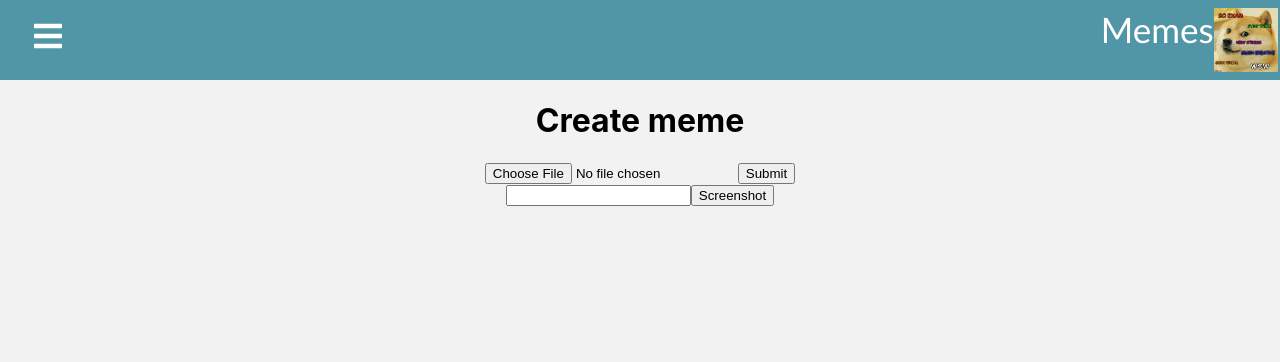
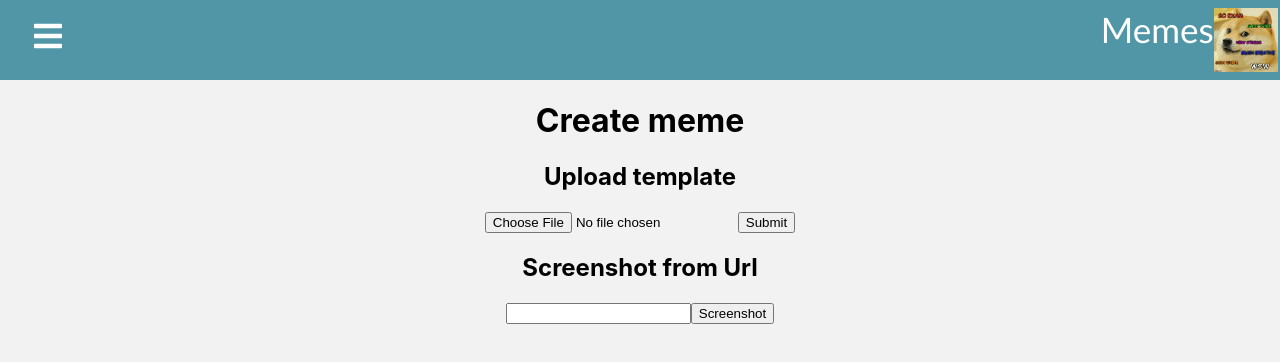
Before and after one commit to fkropfhamer/omm-client, a React (Create React App) app: page /meme/create in a window 1280 px wide. Shown: the top 362 px of the page. Built offline with nearby package versions, Linux system fonts and the light colour scheme.

Commit message:
refactored upload template and screenshot template to components

```diff
--- a/src/components/CreateMeme.tsx
+++ b/src/components/CreateMeme.tsx
@@ -1,76 +1,18 @@
 import React from "react";
 import { RouteComponentProps } from "react-router-dom";
-import { apiEndpointUrl } from "../constants";
 import '../css/Display.css'
+import UploadTemplate from "./UploadTemplate";
+import UrlScreenshotTemplate from "./UrlScreenshotTemplate";
 
-interface State {
-    urlInput: string;
-}
 
-export default class CreateMeme extends React.Component<RouteComponentProps, State> {
-    private fileInput: React.RefObject<any>;
 
-    constructor(props: RouteComponentProps) {
-        super(props);
-        this.handleSubmit = this.handleSubmit.bind(this);
-        this.fileInput = React.createRef();
-        this.state = {
-            urlInput: ""
-        }
-    }
-
-    private handleSubmit(event: React.FormEvent<HTMLFormElement>) {
-        event.preventDefault();
-
-        const data = new FormData();
-        data.append("template", this.fileInput.current.files[0])
-
-        fetch(apiEndpointUrl + 'template', {
-            method: "POST",
-            body: data
-        })
-        .then(res => res.json())
-        .then(json => {
-            console.log(json);
-            this.props.history.push('/meme/edit/' + json.data.id)
-        })
-        .catch(err => console.log(err));
-    }
-
-    private handleUrlSubmit= (event: React.FormEvent<HTMLFormElement>) => {
-        event.preventDefault();
-
-        const data = new FormData();
-        data.append("url", this.state.urlInput)
-
-        fetch(apiEndpointUrl + 'template', {
-            method: "POST",
-            body: data
-        })
-        .then(res => res.json())
-        .then(json => {
-            console.log(json);
-            this.props.history.push('/meme/edit/' + json.data.id)
-        })
-        .catch(err => console.log(err));
-    }
-
-    changeInputUrl = (event: React.FormEvent<HTMLInputElement>) => {
-        this.setState({urlInput: event.currentTarget.value});
-    }
-
+export default class CreateMeme extends React.Component<RouteComponentProps> {
     render() {
         return (
             <div className='displayWindow'>
                 <h1>Create meme</h1>
-                <form onSubmit={this.handleSubmit}>
-                    <input type="file" ref={this.fileInput}></input>
-                    <button type="submit">Submit</button>
-                </form>
-                <form onSubmit={this.handleUrlSubmit}>
-                    <input type="url" value={this.state.urlInput} onChange={this.changeInputUrl}></input>
-                    <button type="submit">Screenshot</button>
-                </form>
+                <UploadTemplate {...this.props}/>
+                <UrlScreenshotTemplate {...this.props} />
             </div>
         );
     }
--- /dev/null
+++ b/src/components/UploadTemplate.tsx
@@ -0,0 +1,45 @@
+import React from "react";
+import { RouteComponentProps } from "react-router-dom";
+import { apiEndpointUrl } from "../constants";
+import '../css/Display.css'
+
+
+export default class UploadTemplate extends React.Component<RouteComponentProps> {
+    private fileInput: React.RefObject<any>;
+
+    constructor(props: RouteComponentProps) {
+        super(props);
+        this.handleSubmit = this.handleSubmit.bind(this);
+        this.fileInput = React.createRef();
+    }
+
+    private handleSubmit(event: React.FormEvent<HTMLFormElement>) {
+        event.preventDefault();
+
+        const data = new FormData();
+        data.append("template", this.fileInput.current.files[0])
+
+        fetch(apiEndpointUrl + 'template', {
+            method: "POST",
+            body: data
+        })
+        .then(res => res.json())
+        .then(json => {
+            console.log(json);
+            this.props.history.push('/meme/edit/' + json.data.id)
+        })
+        .catch(err => console.log(err));
+    }
+
+    render() {
+        return (
+            <div>
+                <h2>Upload template</h2>
+                <form onSubmit={this.handleSubmit}>
+                    <input type="file" ref={this.fileInput}></input>
+                    <button type="submit">Submit</button>
+                </form>
+            </div>
+        );
+    }
+}
--- /dev/null
+++ b/src/components/UrlScreenshotTemplate.tsx
@@ -0,0 +1,51 @@
+import React from "react";
+import { RouteComponentProps } from "react-router-dom";
+import { apiEndpointUrl } from "../constants";
+import '../css/Display.css'
+
+interface State {
+    urlInput: string;
+}
+
+export default class UrlScreenshotTemplate extends React.Component<RouteComponentProps, State> {
+    constructor(props: RouteComponentProps) {
+        super(props);
+        this.state = {
+            urlInput: ""
+        }
+    }
+
+    private handleUrlSubmit = (event: React.FormEvent<HTMLFormElement>) => {
+        event.preventDefault();
+
+        const data = new FormData();
+        data.append("url", this.state.urlInput)
+
+        fetch(apiEndpointUrl + 'template', {
+            method: "POST",
+            body: data
+        })
+        .then(res => res.json())
+        .then(json => {
+            console.log(json);
+            this.props.history.push('/meme/edit/' + json.data.id)
+        })
+        .catch(err => console.log(err));
+    }
+
+    changeInputUrl = (event: React.FormEvent<HTMLInputElement>) => {
+        this.setState({urlInput: event.currentTarget.value});
+    }
+
+    render() {
+        return (
+            <div>
+                <h2>Screenshot from Url</h2>
+                <form onSubmit={this.handleUrlSubmit}>
+                    <input type="url" value={this.state.urlInput} onChange={this.changeInputUrl}></input>
+                    <button type="submit">Screenshot</button>
+                </form>
+            </div>
+        );
+    }
+}
```
